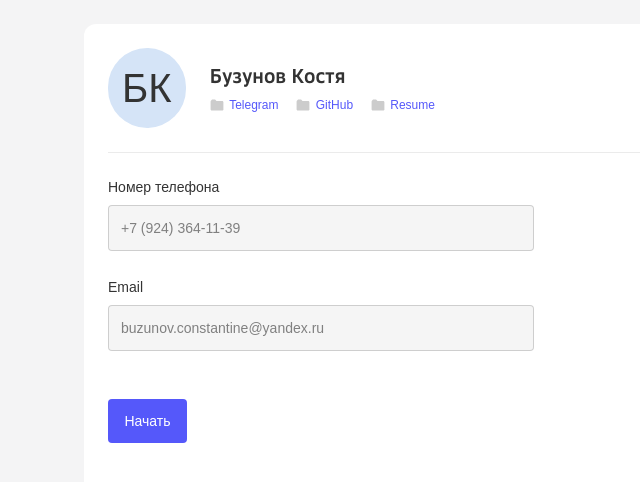
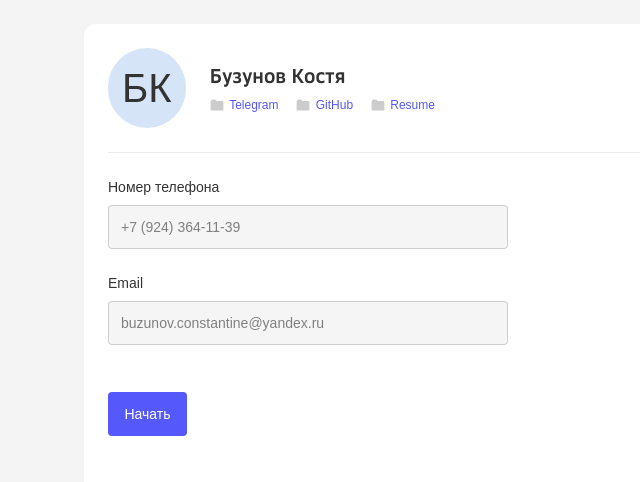
Before and after one commit to BKonstantine/cloud_test, a React (Vite) app: page / in a window 1280 px wide. Shown: the top 482 px of the page, without its empty margins (106-746 px from the left). Built offline with nearby package versions, Linux system fonts and the light colour scheme; a web font is replaced by a local one.

Commit message:
refactor: change style main-page

```diff
--- a/src/pages/main-page/main-page.module.css
+++ b/src/pages/main-page/main-page.module.css
@@ -17,7 +17,7 @@
 .profile__container_place_main {
   display: flex;
   flex-direction: column;
-  gap: 26px;
+  gap: 24px;
 }
 
 .profile__header {
@@ -32,7 +32,7 @@
   padding-top: 24px;
   display: flex;
   flex-direction: column;
-  gap: 48px;
+  gap: 47px;
 }
 
 .profile__icon {
@@ -79,6 +79,7 @@
   align-items: center;
   margin: 0;
   padding: 0 12px;
+  box-sizing: border-box;
   max-width: 400px;
   height: 44px;
   color: var(--text-color-black-alpha-48);
```
